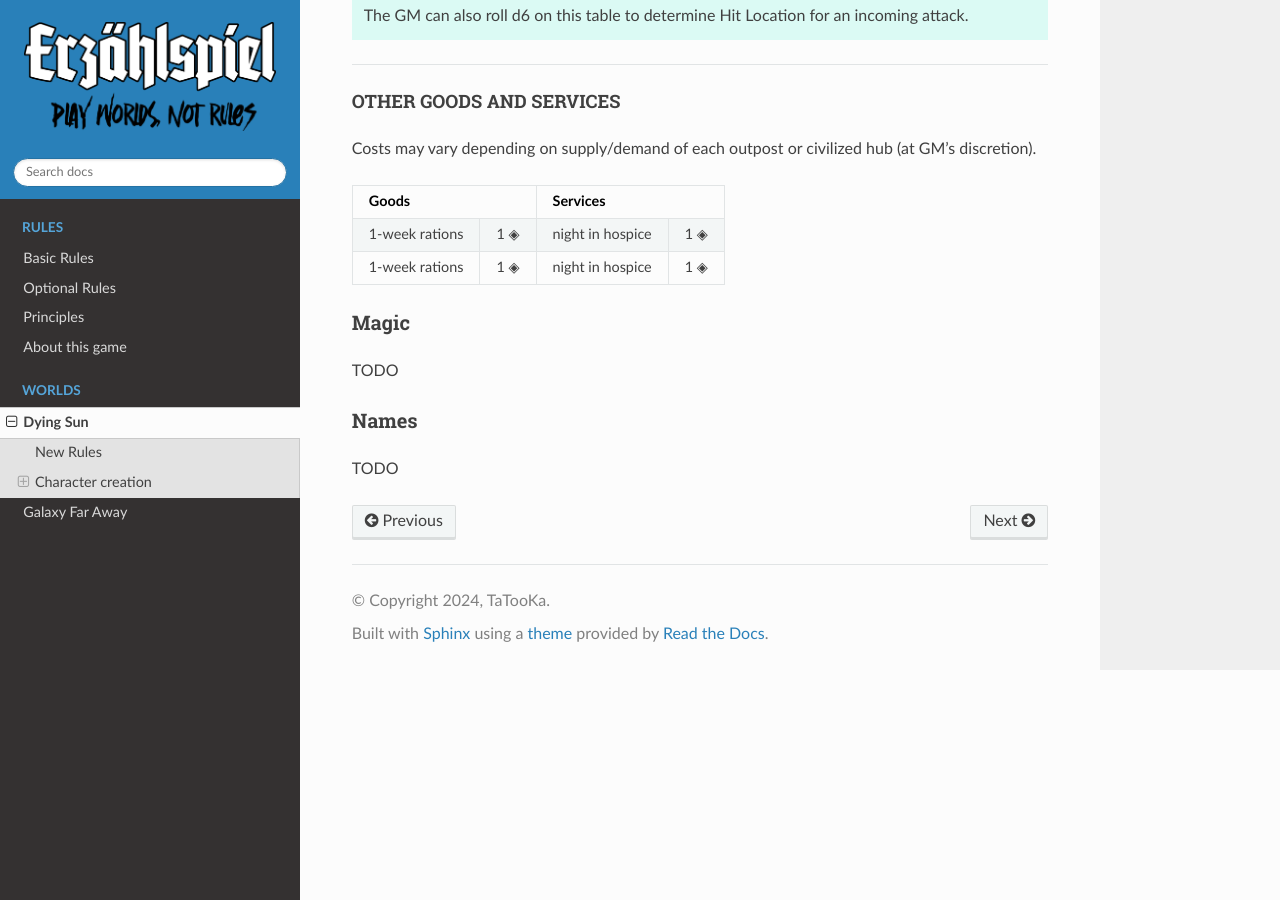
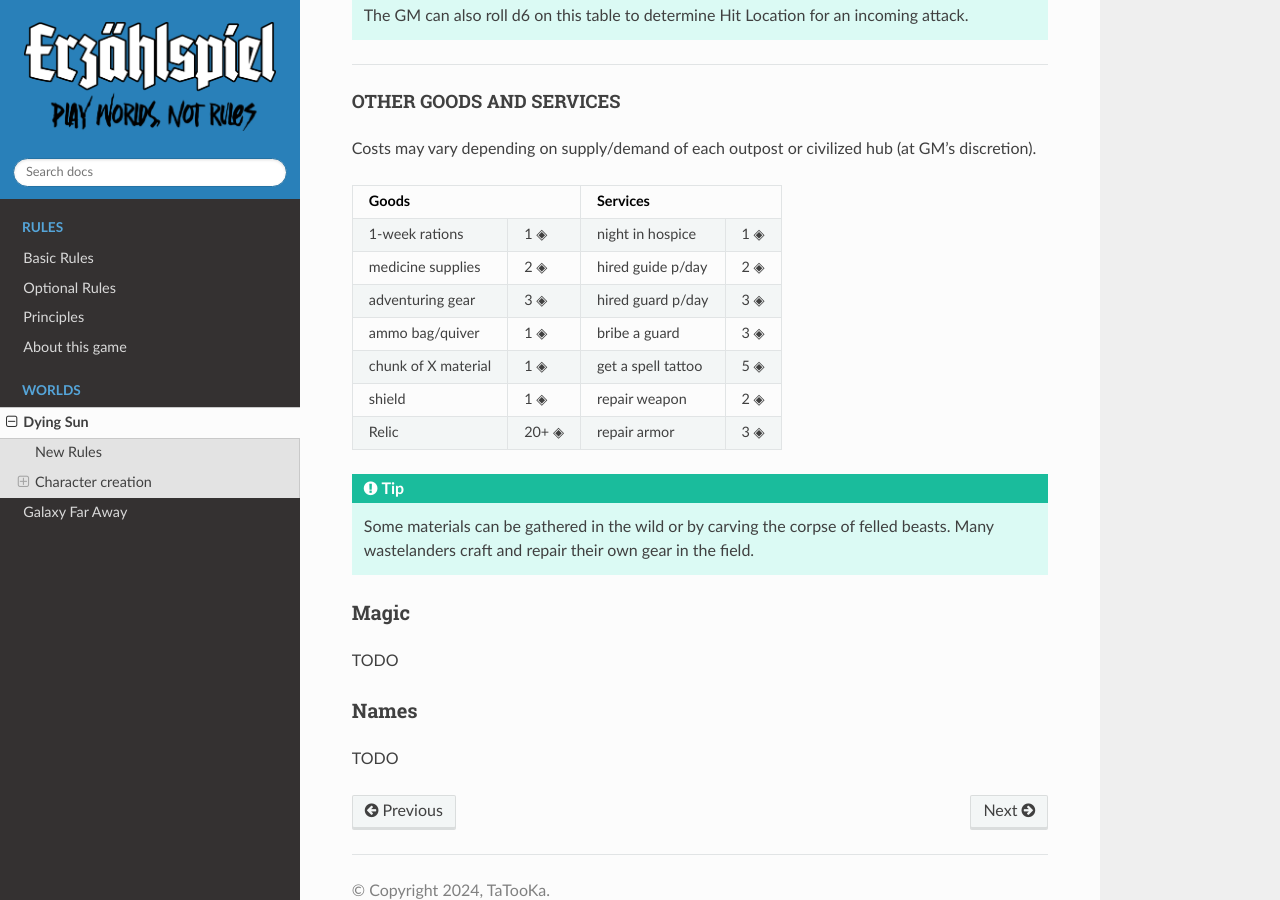
Before and after one commit to TaTooKa/froth, a Sphinx documentation site: the page built from docs/source/pages/dyingsun.rst, in a window 1280 px wide and 900 px high, scrolled down 4303 px. Built offline with Sphinx 7.4.7 and the Read the Docs theme 3.1.0, drawn with Linux system fonts in a browser that asks for light colours; cross-references to code outside the pages are shown as plain code.

Commit message:
goods table finished

```diff
--- a/docs/source/pages/dyingsun.rst
+++ b/docs/source/pages/dyingsun.rst
@@ -221,14 +221,25 @@ OTHER GOODS AND SERVICES
 
 Costs may vary depending on supply/demand of each outpost or civilized hub (at GM's discretion).
 
-+-------------------------+------------------------------+
-| Goods                   |    Services                  |
-+==================+======+=======================+======+
-| 1-week rations   | 1 ◈  | night in hospice      | 1 ◈  |
-+------------------+------+-----------------------+------+
-| 1-week rations   | 1 ◈  | night in hospice      | 1 ◈  |
-+------------------+------+-----------------------+------+
++-----------------------------------+-----------------------------------+
+| Goods                             |    Services                       |
++============================+======+============================+======+
+| 1-week rations             | 1 ◈  | night in hospice           | 1 ◈  |
++----------------------------+------+----------------------------+------+
+| medicine supplies          | 2 ◈  | hired guide p/day          | 2 ◈  |
++----------------------------+------+----------------------------+------+
+| adventuring gear           | 3 ◈  | hired guard p/day          | 3 ◈  |
++----------------------------+------+----------------------------+------+
+| ammo bag/quiver            | 1 ◈  | bribe a guard              | 3 ◈  |
++----------------------------+------+----------------------------+------+
+| chunk of X material        | 1 ◈  | get a spell tattoo         | 5 ◈  |
++----------------------------+------+----------------------------+------+
+| shield                     | 1 ◈  | repair weapon              | 2 ◈  |
++----------------------------+------+----------------------------+------+
+| Relic                      | 20+ ◈| repair armor               | 3 ◈  |
++----------------------------+------+----------------------------+------+
 
+.. tip:: Some materials can be gathered in the wild or by carving the corpse of felled beasts. Many wastelanders craft and repair their own gear in the field.
 
 Magic
 ~~~~~
```
